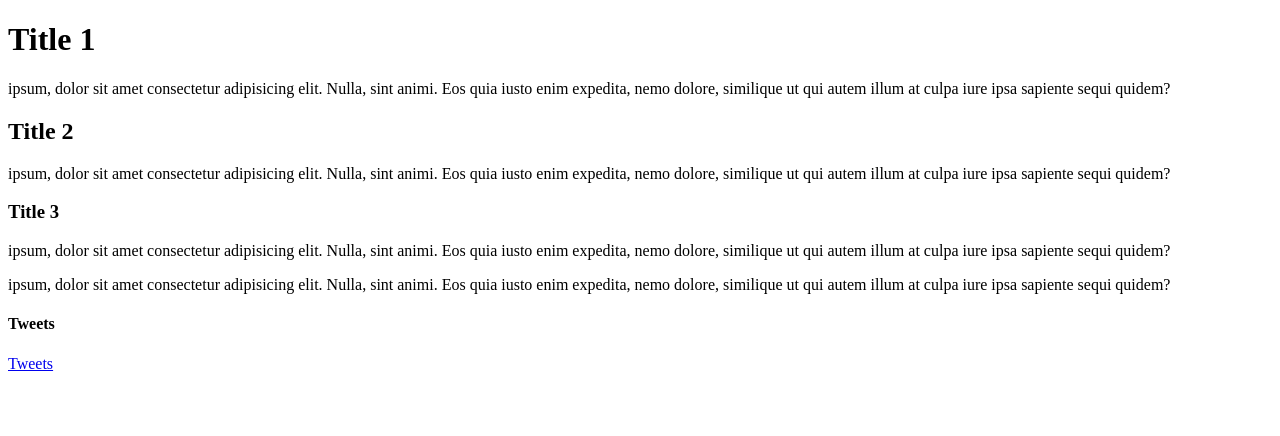
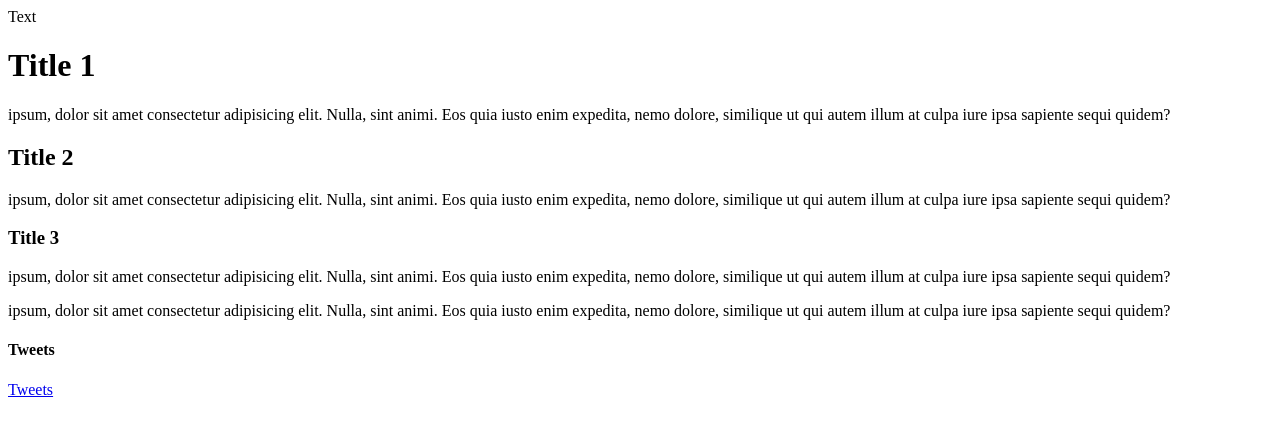
Before and after one commit to Geokobby/My_First_Portfolio, a plain HTML site: page html_basic/index.html in a window 1280 px wide. Drawn offline with Linux system fonts and the light colour scheme.

Commit message:
Added header main and footer tags to the body

```diff
--- a/html_basic/index.html
+++ b/html_basic/index.html
@@ -6,6 +6,9 @@
     <title>My First Portoflio</title>
 </head>
 <body>
+    <header> Text </header>
+
+    <main>
     <h1>Title 1</h1>
     <p>ipsum, dolor sit amet consectetur adipisicing elit. Nulla, sint animi. Eos quia iusto enim expedita, nemo dolore,
         similique ut qui autem illum at culpa iure ipsa sapiente sequi quidem?</p>
@@ -17,10 +20,13 @@
         similique ut qui autem illum at culpa iure ipsa sapiente sequi quidem?</p>
     <p>ipsum, dolor sit amet consectetur adipisicing elit. Nulla, sint animi. Eos quia iusto enim expedita, nemo dolore,
         similique ut qui autem illum at culpa iure ipsa sapiente sequi quidem?</p>
+    </main>
+
 
         <a href="https://i.ibb.co/gTDZZT8/ALX-Logo-07.png"></a>
-
+    <footer>
         <h4>Tweets</h4>
         <a href="tweets.html">Tweets</a>
+    </footer>
 </body>
 </html>
```
Also changed, not shown: html_basic/tweets.html (+4 -0 lines).
